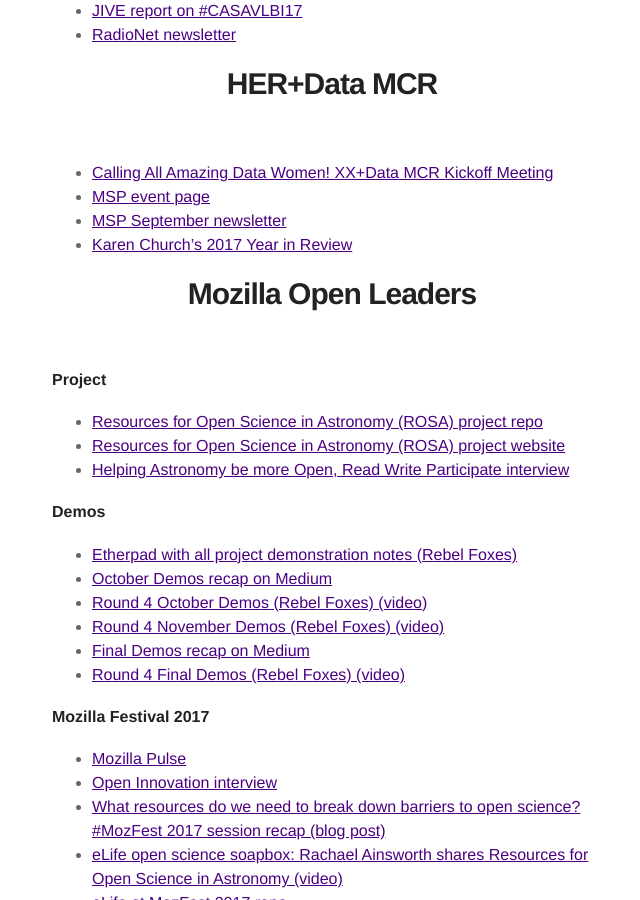
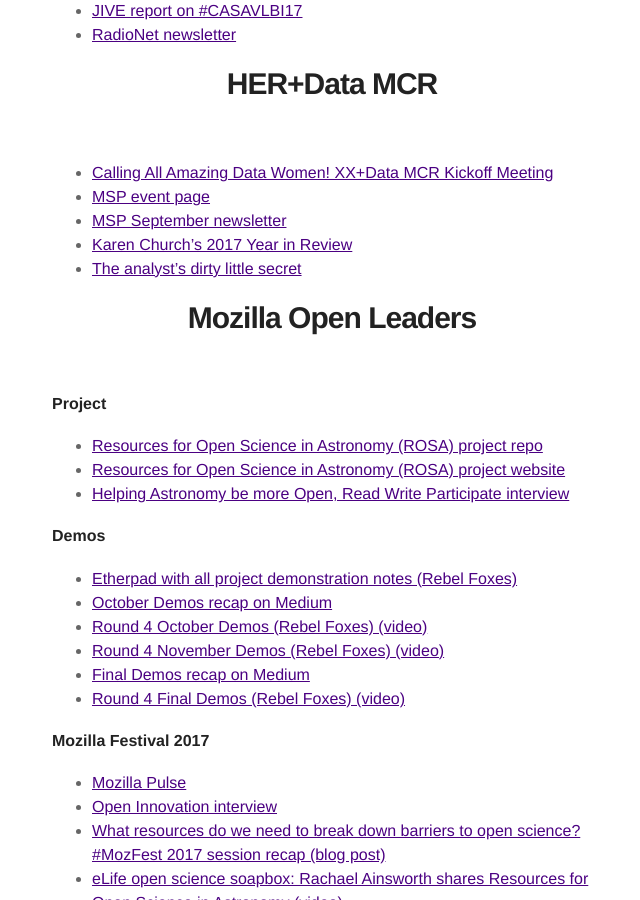
Before and after one commit to rainsworth/rainsworth.github.io_old, a Jekyll site: the page built from _posts/2018-01-11-Media-Links.markdown, in a window 1280 px wide and 900 px high, scrolled down 522 px. Shown: the whole window, without its empty margins (308-948 px from the left). Built offline with Jekyll 4.4.1, drawn with Linux system fonts in a browser that asks for light colours; comment, search, counter and statistics services are not loaded.

Commit message:
Update 2018-01-11-Media-Links.markdown

```diff
--- a/_posts/2018-01-11-Media-Links.markdown
+++ b/_posts/2018-01-11-Media-Links.markdown
@@ -28,6 +28,7 @@ Below is a list of links to various media such as blog posts, social media, inte
 * [MSP event page](https://mspl.co.uk/events/xxplusdata-mcr-kickoff-meet-the-amazing-women-in-data/)
 * [MSP September newsletter](http://mspl-news.co.uk/t/1ZJ2-568JE-80NZ79FJ8B/cr.aspx)
 * [Karen Church's 2017 Year in Review](https://medium.com/@karenchurch/2017-my-year-in-review-738d73960b3d)
+* [The analyst’s dirty little secret](https://honeycomb-analytics.com/2018/05/analyst-dirty-little-secret/)
 
 
 # Mozilla Open Leaders
```
